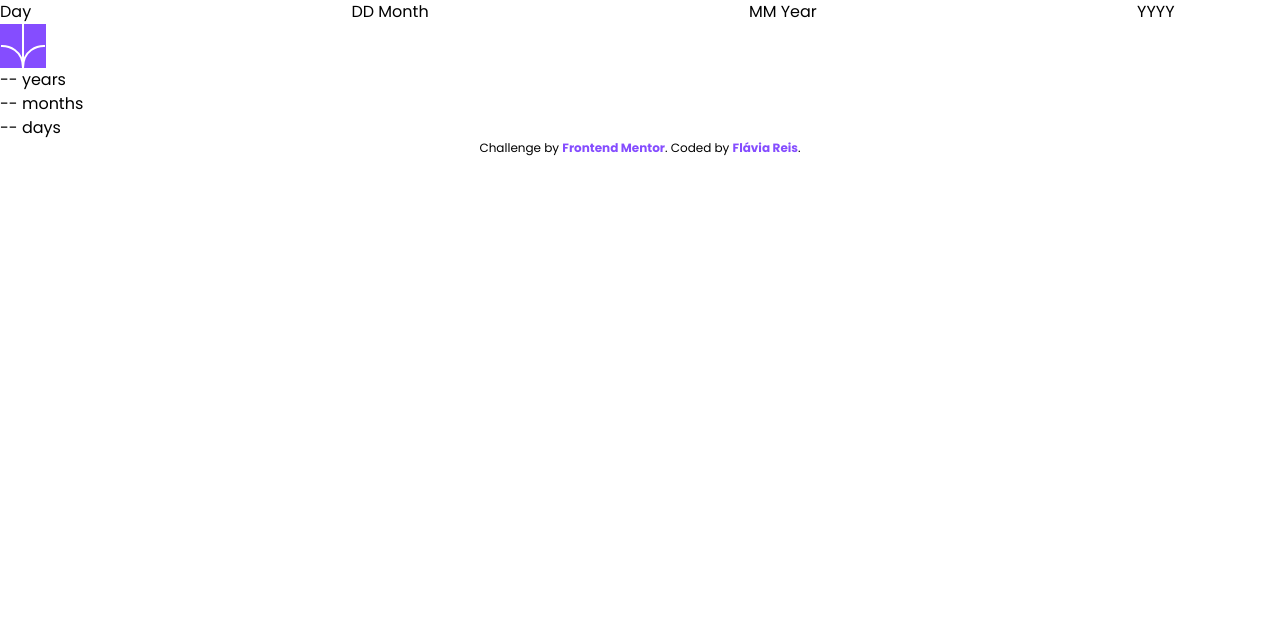
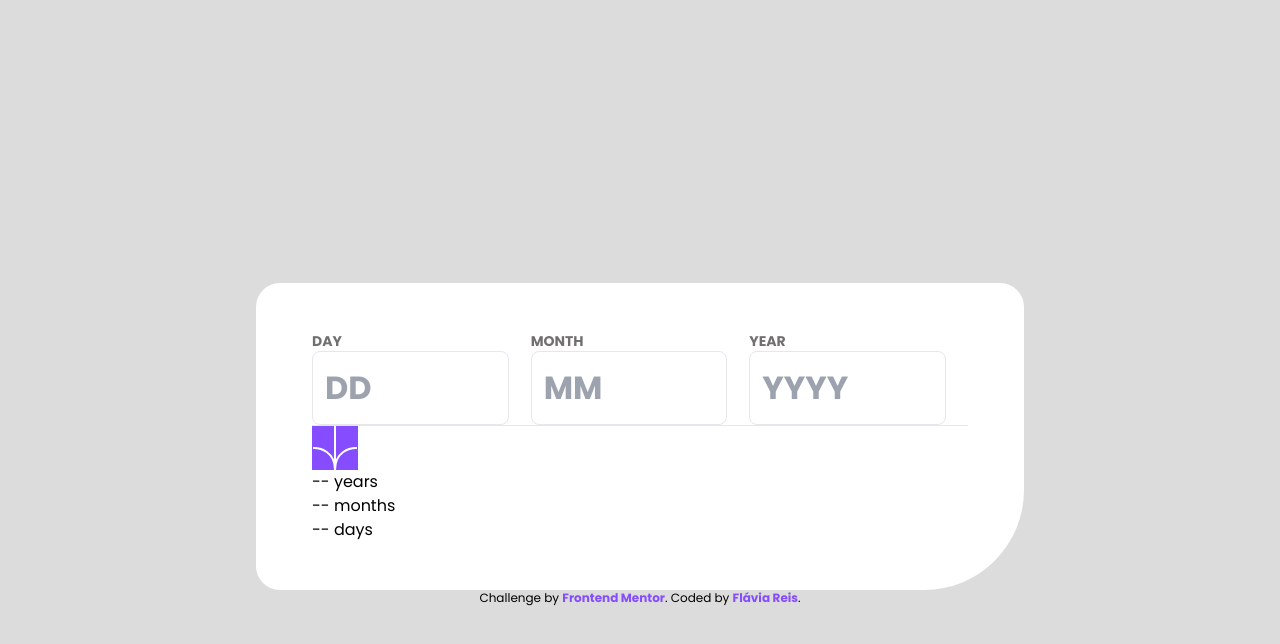
Before and after one commit to flaviare1s/age-calculator-app, a website: page src/index.html in a window 1280 px wide. Drawn offline with Linux system fonts and the light colour scheme.

Commit message:
I'm styling the elements

```diff
--- a/src/index.html
+++ b/src/index.html
@@ -15,18 +15,27 @@
   <title>Frontend Mentor | Age calculator app</title>
 
 </head>
-<body class="font-Poppins">
+<body class="font-Poppins flex flex-col justify-center items-center m-auto sm:h-screen bg-light_grey">
 
-  <main>
-    <form>
-      <label for="Day">Day</label>
-      <input type="number" id="day" name="day">DD</input>
-      <label for="month">Month</label>
-      <input type="number" id="month" name="month">MM</input>
-      <label for="year">Year</label>
-      <input type="number" id="year" name="year">YYYY</input>
+  <main class="w-[95%] sm:w-1 md:w-[60%] bg-white mt-[88px] px-6 md:px-14 py-12 rounded-tl-3xl rounded-tr-3xl rounded-bl-3xl rounded-br-[100px]">
+    <form class="w-full grid grid-cols-3">
+      <div class="flex flex-col">
+        <label class="text-xs md:text-sm font-bold text-grey uppercase tracking-[25%]" for="Day">Day</label>
+        <input class="border p-3 rounded-lg text-black font-bold text-xl md:text-[32px] tracking-[1%] w-[90%]" type="number" id="day" name="day" placeholder="DD"></input>
+      </div>
+      <div class="flex flex-col">
+        <label class="text-xs md:text-sm font-bold text-grey uppercase tracking-[25%]" for="month">Month</label>
+        <input class="border p-3 rounded-lg text-black font-bold text-xl md:text-[32px] tracking-[1%] w-[90%]" type="number" id="month" name="month" placeholder="MM"></input>
+      </div>
+      <div class="flex flex-col">
+        <label class="text-xs md:text-sm font-bold text-grey uppercase tracking-[25%]" for="year">Year</label>
+        <input class="border p-3 rounded-lg text-black font-bold text-xl md:text-[32px] tracking-[1%] w-[90%]" type="number" id="year" name="year" placeholder="YYYY"></input>
+      </div>
     </form>
-    <img class="bg-purple" src="../assets/images/icon-arrow.svg" alt="Icon Arrow">
+    <div>
+      <hr>
+      <img class="bg-purple" src="../assets/images/icon-arrow.svg" alt="Icon Arrow">
+    </div>
     <div>
       <div><span>--</span> years</div>
       <div><span>--</span> months</div>
```
Also changed, not shown: src/output.css.
